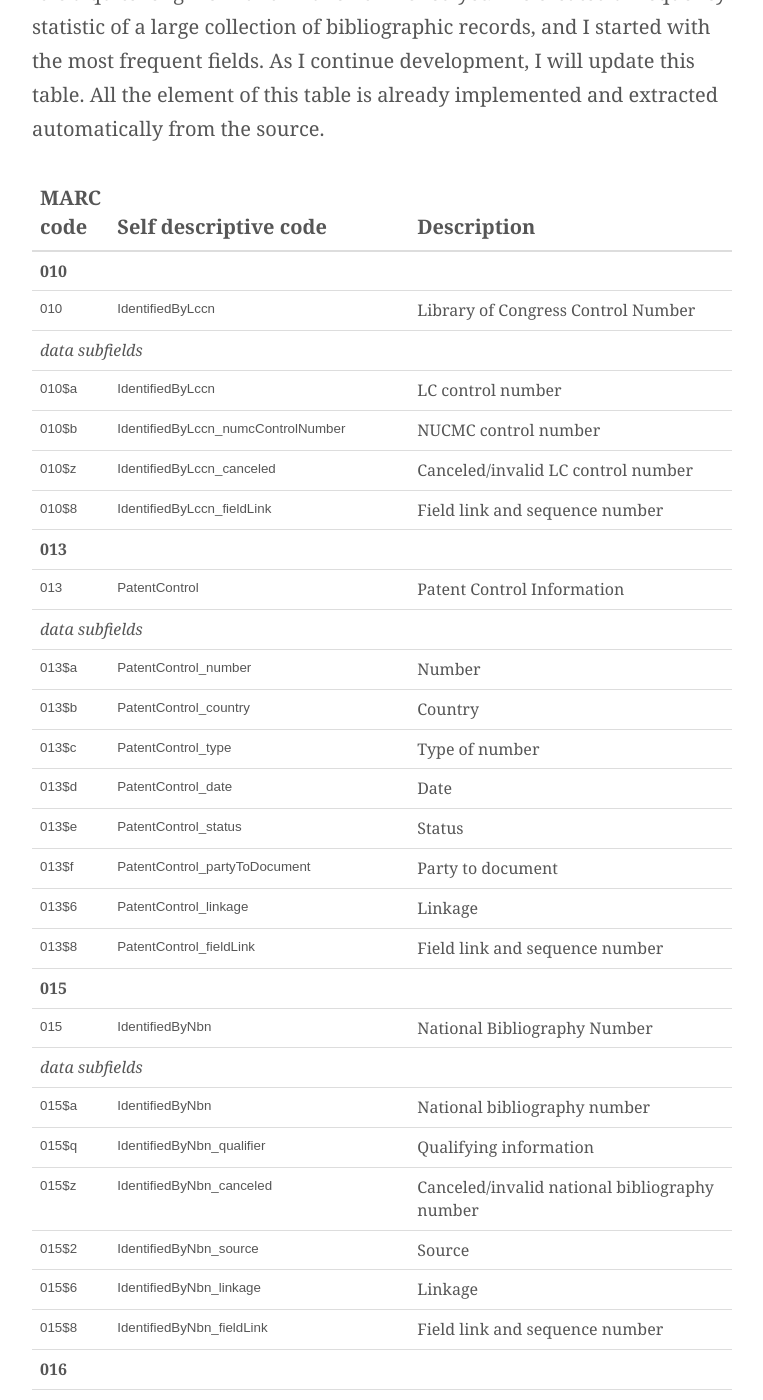
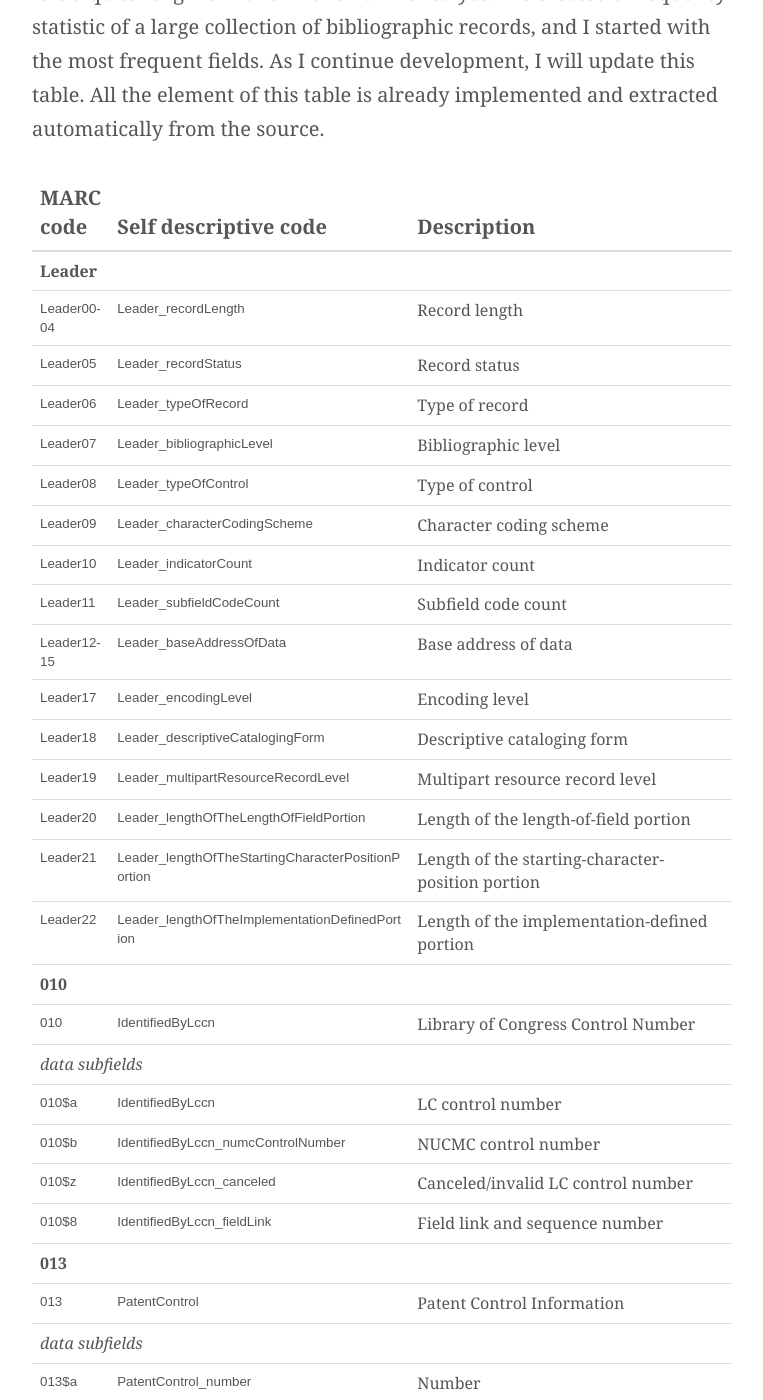
Before and after one commit to pkiraly/pkiraly.github.io, a Jekyll site: the page built from _posts/2017-09-24-mapping.md, in a window 1280 px wide and 1400 px high, scrolled down 927 px. Shown: the whole window, without its empty margins (258-1021 px from the left). Built offline with Jekyll 4.4.1, drawn with Linux system fonts in a browser that asks for light colours; nearby versions of some CDN libraries; some web fonts are replaced; comment, search, counter and statistics services are not loaded.

Commit message:
Update 2017-09-24-mapping.md

```diff
--- a/_posts/2017-09-24-mapping.md
+++ b/_posts/2017-09-24-mapping.md
@@ -17,6 +17,22 @@ It is a quite long work and I haven't finished yet. I've created a frequency sta
 <table id="mapping">
 <thead><tr><th>MARC code</th><th>Self descriptive code</th><th>Description</th></tr></thead>
 <tbody>
+<tr><td colspan="3"><strong>Leader</strong></td></tr>
+<tr><td class="marc">Leader00-04</td><td class="mq">Leader_recordLength</td><td>Record length</td></tr>
+<tr><td class="marc">Leader05</td><td class="mq">Leader_recordStatus</td><td>Record status</td></tr>
+<tr><td class="marc">Leader06</td><td class="mq">Leader_typeOfRecord</td><td>Type of record</td></tr>
+<tr><td class="marc">Leader07</td><td class="mq">Leader_bibliographicLevel</td><td>Bibliographic level</td></tr>
+<tr><td class="marc">Leader08</td><td class="mq">Leader_typeOfControl</td><td>Type of control</td></tr>
+<tr><td class="marc">Leader09</td><td class="mq">Leader_characterCodingScheme</td><td>Character coding scheme</td></tr>
+<tr><td class="marc">Leader10</td><td class="mq">Leader_indicatorCount</td><td>Indicator count</td></tr>
+<tr><td class="marc">Leader11</td><td class="mq">Leader_subfieldCodeCount</td><td>Subfield code count</td></tr>
+<tr><td class="marc">Leader12-15</td><td class="mq">Leader_baseAddressOfData</td><td>Base address of data</td></tr>
+<tr><td class="marc">Leader17</td><td class="mq">Leader_encodingLevel</td><td>Encoding level</td></tr>
+<tr><td class="marc">Leader18</td><td class="mq">Leader_descriptiveCatalogingForm</td><td>Descriptive cataloging form</td></tr>
+<tr><td class="marc">Leader19</td><td class="mq">Leader_multipartResourceRecordLevel</td><td>Multipart resource record level</td></tr>
+<tr><td class="marc">Leader20</td><td class="mq">Leader_lengthOfTheLengthOfFieldPortion</td><td>Length of the length-of-field portion</td></tr>
+<tr><td class="marc">Leader21</td><td class="mq">Leader_lengthOfTheStartingCharacterPositionPortion</td><td>Length of the starting-character-position portion</td></tr>
+<tr><td class="marc">Leader22</td><td class="mq">Leader_lengthOfTheImplementationDefinedPortion</td><td>Length of the implementation-defined portion</td></tr>
 <tr><td colspan="3"><strong>010</strong></td></tr>
 <tr><td class="marc">010</td><td class="mq">IdentifiedByLccn</td><td>Library of Congress Control Number</td></tr>
 <tr><td colspan="3"><em>data subfields</em></td></tr>
```
